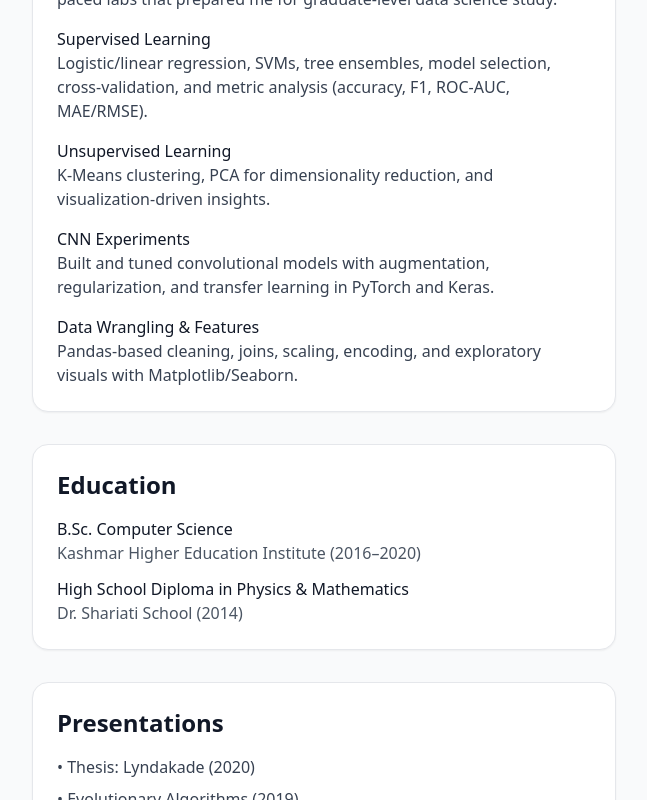
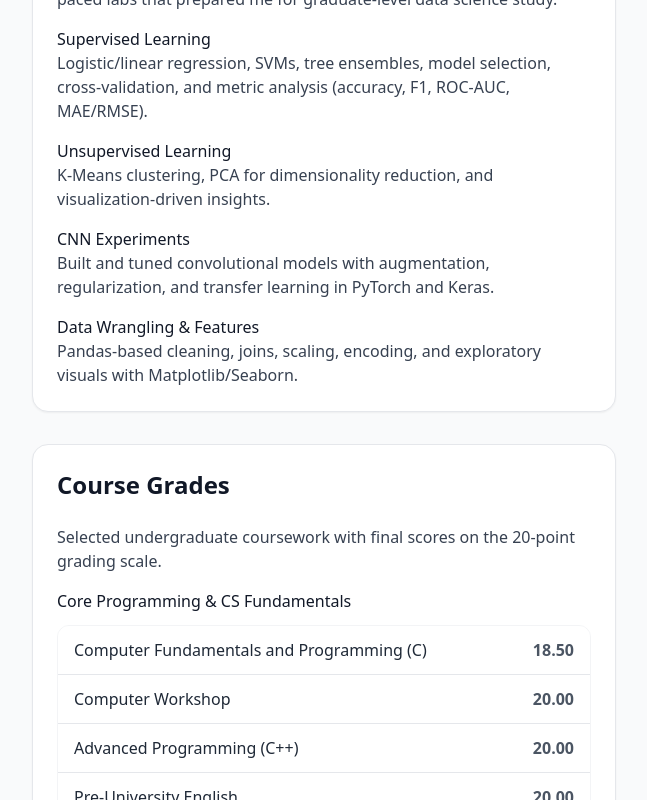
Before and after one commit to HadiZareZadeh/portfolio, a Vue app: page /about in a window 1280 px wide. Shown: the part 2000-2800 px from the top of the page, without its empty margins (632-1279 px from the left). Built offline with nearby package versions, Linux system fonts and the light colour scheme.

Commit message:
chore: init portfolio with Vue 3 + Vite + Tailwind

```diff
--- a/src/pages/AboutPage.vue
+++ b/src/pages/AboutPage.vue
@@ -197,6 +197,32 @@
             </div>
           </div>
 
+          <div v-reveal class="card p-6">
+            <h2 class="text-2xl font-semibold text-gray-900 mb-6">Course Grades</h2>
+            <p class="text-gray-700 mb-4">
+              Selected undergraduate coursework with final scores on the 20-point grading scale.
+            </p>
+            <div class="space-y-6">
+              <div
+                v-for="group in courseGroups"
+                :key="group.title"
+                class="space-y-3"
+              >
+                <h3 v-if="group.title" class="font-medium text-gray-900">{{ group.title }}</h3>
+                <div class="divide-y divide-gray-200 border border-gray-100 rounded-xl overflow-hidden">
+                  <div
+                    v-for="course in group.courses"
+                    :key="course.name"
+                    class="flex items-center justify-between px-4 py-3 bg-white/80"
+                  >
+                    <span class="text-gray-800">{{ course.name }}</span>
+                    <span class="text-gray-600 font-semibold">{{ course.score }}</span>
+                  </div>
+                </div>
+              </div>
+            </div>
+          </div>
+
           <!-- Education Section -->
           <div v-reveal class="card p-6">
             <h2 class="text-2xl font-semibold text-gray-900 mb-4">Education</h2>
@@ -256,6 +282,42 @@ import SkillBadge from '../components/SkillBadge.vue'
 const avatarCard = ref(null)
 const base = import.meta.env.BASE_URL
 
+const courseGroups = [
+  {
+    title: 'Core Programming & CS Fundamentals',
+    courses: [
+      { name: 'Computer Fundamentals and Programming (C)', score: '18.50' },
+      { name: 'Computer Workshop', score: '20.00' },
+      { name: 'Advanced Programming (C++)', score: '20.00' },
+      { name: 'Pre-University English', score: '20.00' },
+      { name: 'English Language', score: '19.50' },
+      { name: 'Data Structures and Algorithms', score: '20.00' },
+      { name: 'Topics in Computer Science', score: '20.00' },
+      { name: 'Digital Logic Circuits', score: '20.00' },
+      { name: 'Technical English', score: '20.00' }
+    ]
+  },
+  {
+    title: 'Systems, Data & Graphics',
+    courses: [
+      { name: 'Computer Systems Principles', score: '15.50' },
+      { name: 'Database Systems', score: '17.00' },
+      { name: 'Computer Graphics', score: '15.00' }
+    ]
+  },
+  {
+    title: 'Advanced Topics, Research & Project',
+    courses: [
+      { name: 'Data Mining', score: '20.00' },
+      { name: 'Research Methods and Presentation', score: '17.00' },
+      { name: 'Linear Optimization', score: '15.00' },
+      { name: 'Artificial Intelligence', score: '12.50' },
+      { name: 'Computer Science Capstone Project', score: '18.50' },
+      { name: 'Mathematical Software', score: '17.00' }
+    ]
+  }
+]
+
 // uses local /images/about-avatar.jpg
 
 const handleMouseMove = (e) => {
```
